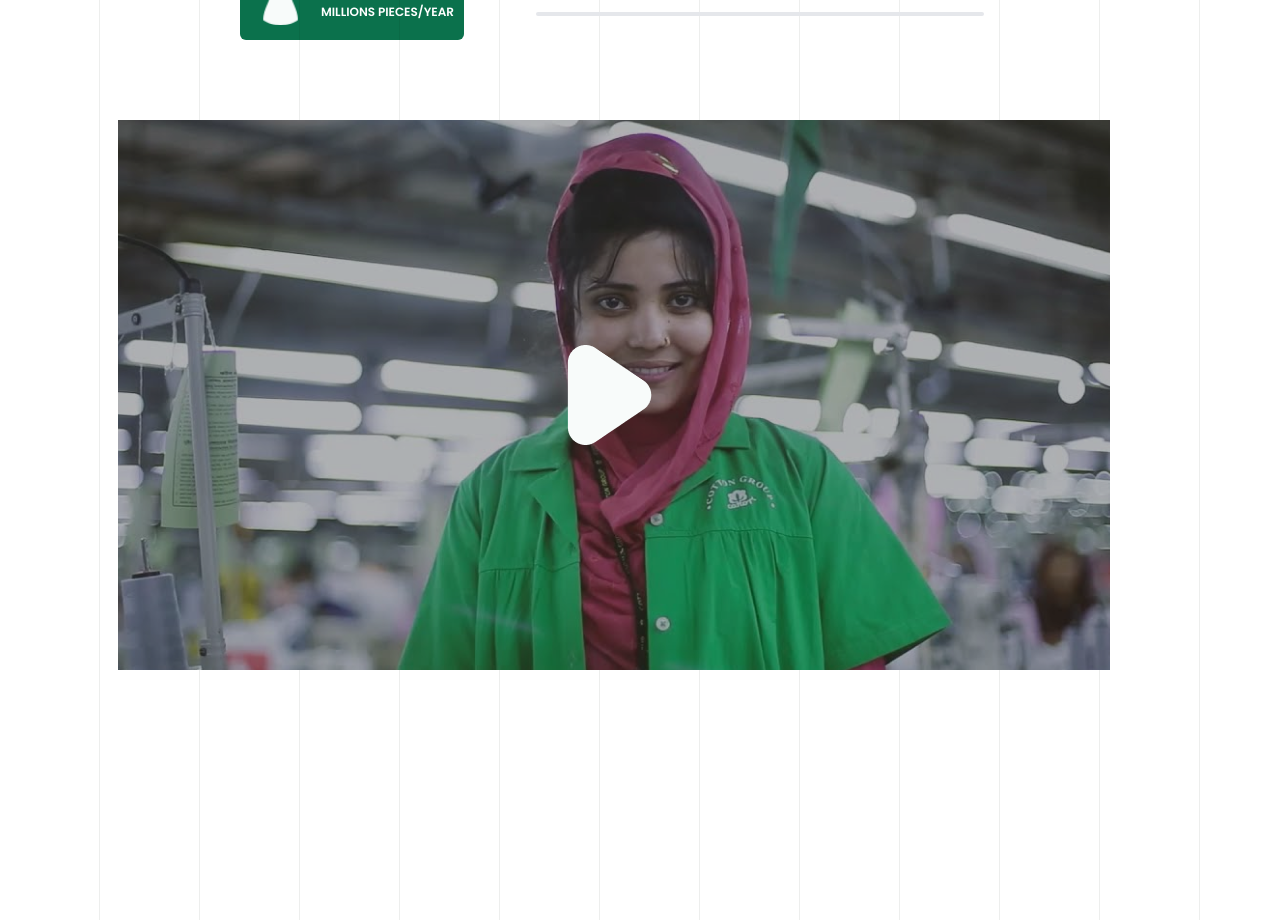
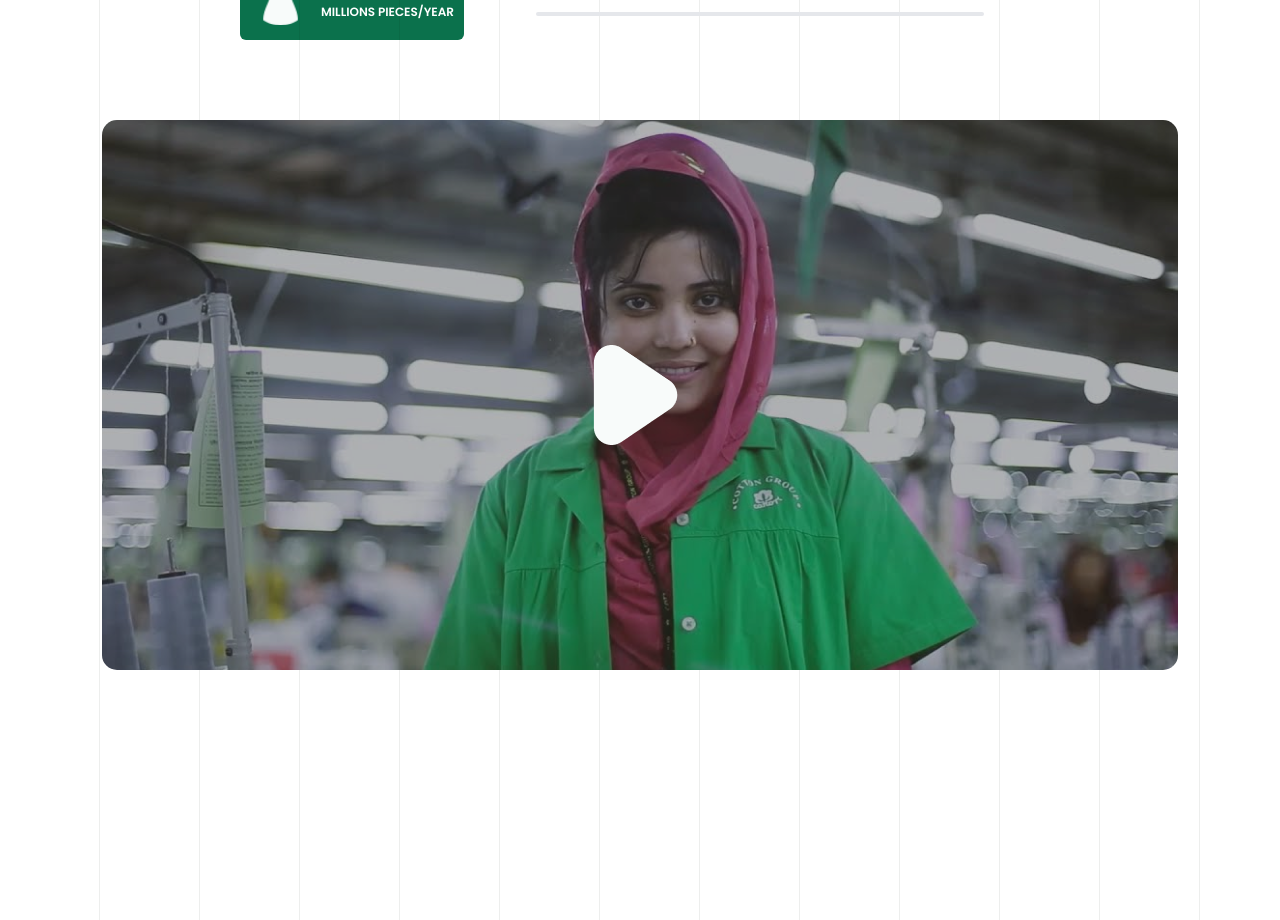
Before and after one commit to cottonSdtNadim/cotton-website-task, a React (Vite) app: page / in a window 1280 px wide. Shown: the part 1720-2640 px from the top of the page. Built offline with nearby package versions, Linux system fonts and the light colour scheme.

Commit message:
issues not fixed yet at video animation

```diff
--- a/src/components/VideoModule.jsx
+++ b/src/components/VideoModule.jsx
@@ -114,6 +114,91 @@
 
 // export default VideoModule;
 
+// "use client";
+
+// import { motion } from "framer-motion";
+// import { useState } from "react";
+// // import { Link } from "react-router";
+// import image from "../assets/images/video-module.png";
+// import AnimatedButton from "./AnimatedButton.jsx";
+
+// const VideoModule = () => {
+//   const [isHovered, setIsHovered] = useState(false);
+
+//   // Image animation
+//   const imageVariants = {
+//     initial: { width: 1236, height: 550 },
+//     hover: { width: 859, height: 550 },
+//   };
+
+//   return (
+//     <div
+//       className="relative flex items-start mx-auto px-20 w-[1236px]"
+//       onMouseEnter={() => setIsHovered(true)}
+//       onMouseLeave={() => setIsHovered(false)}
+//     >
+//       {/* Image Container */}
+//       <motion.div
+//         className="relative z-10"
+//         initial="initial"
+//         animate={isHovered ? "hover" : "initial"}
+//         variants={imageVariants}
+//         transition={{ type: "spring", stiffness: 100, damping: 20 }}
+//       >
+//         <img
+//           src={image}
+//           alt="A woman in the factory"
+//           className="object-cover"
+//           style={{ width: "100%", height: "100%" }}
+//         />
+//       </motion.div>
+
+//       {/* Text Container (hidden initially, appears on hover) */}
+//       <motion.div
+//         className="overflow-hidden "
+//         initial={{ width: 0, opacity: 0 }}
+//         animate={
+//           isHovered
+//             ? { width: 450, opacity: 1, transition: { delay: 0.2 } }
+//             : { width: 0, opacity: 0 }
+//         }
+//       >
+//         <div
+//           className="bg-[#0B714C] h-[550px] p-[38px]"
+//           style={{ borderRadius: "0px 15px 15px 0px", width: "377px" }}
+//         >
+//           <h2 className="text-3xl text-white font-bold w-[309px]">
+//             Sustainability is integral to the way we do business.
+//           </h2>
+//           <p className="text-white mt-4">
+//             We see sustainability as more of an opportunity than an obligation.
+//             An opportunity to become more efficient, implement best practices in
+//             management and maintenance, contribute to a better quality of life
+//             in our communities and to help our partners meet their
+//             sustainability goals.
+//           </p>
+//           <div className="mt-6">
+//             {/* <Link to={"/sustainability"}>
+//               <AnimatedButton
+//                 label="Learn More"
+//                 labelColor="#0B714C"
+//                 bgColor="white"
+//               />
+//             </Link> */}
+//             <AnimatedButton
+//                 label="Learn More"
+//                 labelColor="#0B714C"
+//                 bgColor="white"
+//               />
+//           </div>
+//         </div>
+//       </motion.div>
+//     </div>
+//   );
+// };
+
+// export default VideoModule;
+
 "use client";
 
 import { motion } from "framer-motion";
@@ -124,41 +209,38 @@ import AnimatedButton from "./AnimatedButton.jsx";
 const VideoModule = () => {
   const [isHovered, setIsHovered] = useState(false);
 
-  // Image animation
-  const imageVariants = {
-    initial: { width: 1236, height: 550 },
-    hover: { width: 859, height: 550 },
-  };
-
   return (
     <div
-      className="relative flex items-start mx-auto px-24 w-[1236px]"
+      className="relative flex items-start mx-auto px-20 w-[1236px]"
       onMouseEnter={() => setIsHovered(true)}
       onMouseLeave={() => setIsHovered(false)}
     >
       {/* Image Container */}
       <motion.div
         className="relative z-10"
-        initial="initial"
-        animate={isHovered ? "hover" : "initial"}
-        variants={imageVariants}
+        initial={{ width: 1236, height: 550, borderRadius: "15px" }}
+        animate={
+          isHovered
+            ? { width: 859, height: 550, borderRadius: "15px 0 0 15px" }
+            : { width: 1236, height: 550, borderRadius: "15px" }
+        }
         transition={{ type: "spring", stiffness: 100, damping: 20 }}
+        style={{ overflow: "hidden" }}
       >
         <img
           src={image}
           alt="A woman in the factory"
-          className="object-cover"
-          style={{ width: "95%", height: "100%" }}
+          className="object-cover w-full h-full"
         />
       </motion.div>
 
-      {/* Text Container (hidden initially, appears on hover) */}
+      {/* Text Container */}
       <motion.div
-        className="overflow-hidden "
+        className="overflow-hidden"
         initial={{ width: 0, opacity: 0 }}
         animate={
           isHovered
-            ? { width: 450, opacity: 1, transition: { delay: 0.2 } }
+            ? { width: 377, opacity: 1, transition: { delay: 0.2 } }
             : { width: 0, opacity: 0 }
         }
       >
--- /dev/null
+++ b/src/pages/Sustainability/Sustainability.jsx
@@ -0,0 +1,9 @@
+const Sustainability = () => {
+  return (
+    <div>
+      <h2>This is Sustainability Page</h2>
+    </div>
+  );
+};
+
+export default Sustainability;
--- a/src/routes/BasicRoute.jsx
+++ b/src/routes/BasicRoute.jsx
@@ -1,6 +1,7 @@
 import { BrowserRouter, Route, Routes } from "react-router";
 import MainLayout from "../layouts/MainLayout";
 import Home from "../pages/HomePage/Home";
+import Sustainability from "../pages/Sustainability/Sustainability";
 
 const BasicRoute = () => {
   return (
@@ -8,6 +9,7 @@ const BasicRoute = () => {
       <Routes>
         <Route path="/" element={<MainLayout></MainLayout>}>
           <Route path="/" element={<Home></Home>}></Route>
+          <Route path="/sustainability" element={<Sustainability></Sustainability>}></Route>
         </Route>
       </Routes>
     </BrowserRouter>
```
